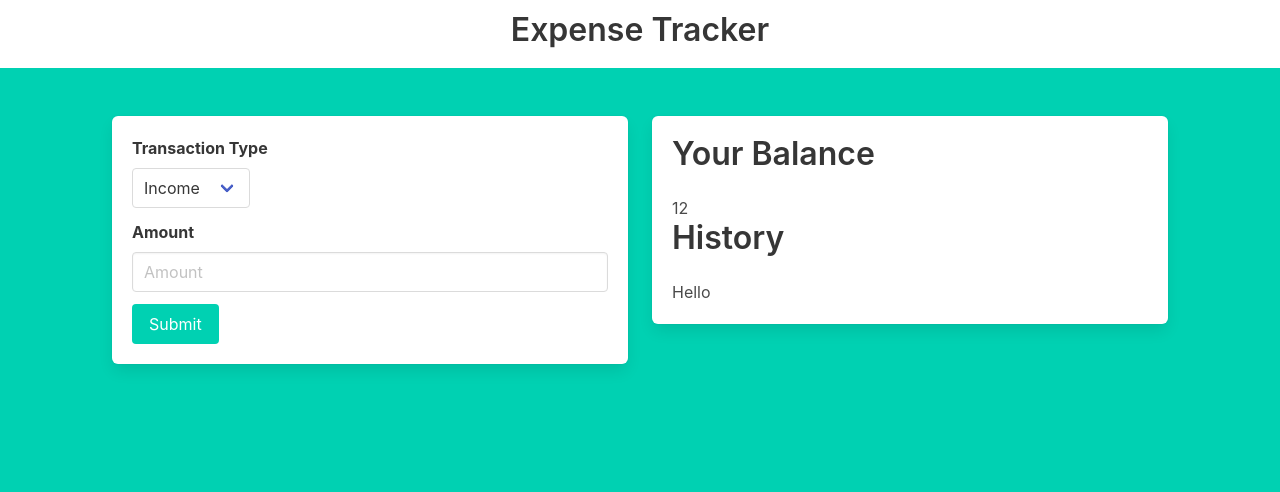
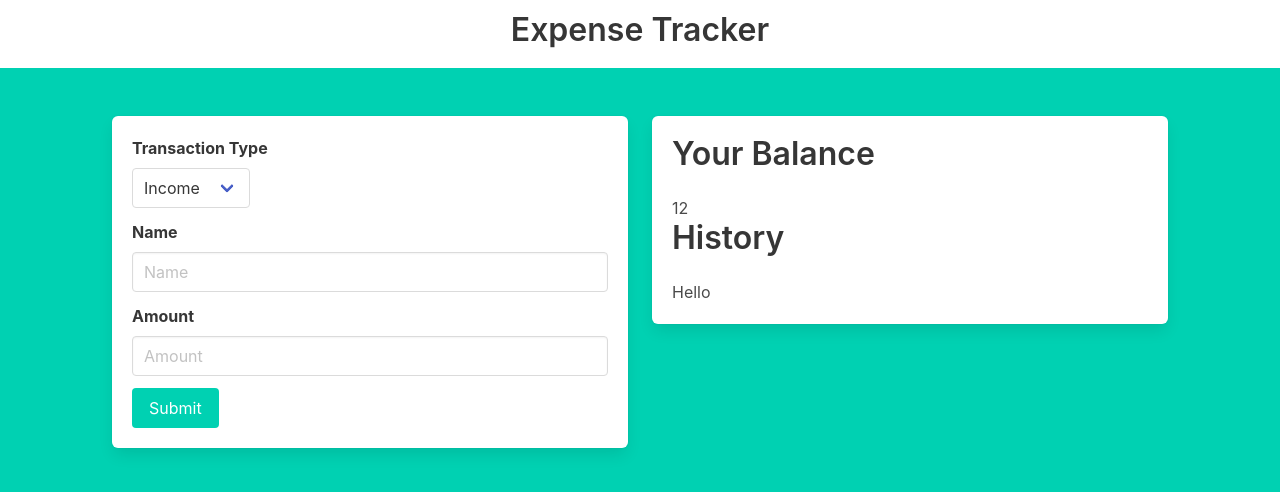
Before and after one commit to ejazahm3d/expense-tracker, a React (Create React App) app: page / in a window 1280 px wide. Shown: the top 492 px of the page. Built offline with nearby package versions, Linux system fonts and the light colour scheme.

Commit message:
Handled submission of form

```diff
--- a/src/components/ExpenseTracker.jsx
+++ b/src/components/ExpenseTracker.jsx
@@ -1,11 +1,17 @@
 import React, { useContext } from "react";
 import { AppCtx } from "../context/GlobalState";
 import { useForm } from "react-hook-form";
+import { v4 } from "uuid";
 
 const ExpenseTracker = (props) => {
   const { register, errors, handleSubmit, reset } = useForm();
-  const { addTransaction, deleteTransaction } = useContext(AppCtx);
-  const handleSubmitForm = (data) => console.log(data);
+  const { addTransaction } = useContext(AppCtx);
+  const handleSubmitForm = (data) => {
+    const amount = data.transactionType === "exp" ? -data.amount : +data.amount;
+    const transaction = { id: v4(), name: data.name, amount };
+    addTransaction(transaction);
+    reset();
+  };
 
   return (
     <div className="box">
@@ -20,6 +26,26 @@ const ExpenseTracker = (props) => {
               </select>
             </div>
           </div>
+        </div>
+        <div className="field">
+          <label className="label">Name</label>
+
+          <div className="control">
+            <input
+              className={`input ${errors.name ? "is-danger" : ""}`}
+              name="name"
+              placeholder="Name"
+              ref={register({ required: true })}
+              type="text"
+            />
+            <span className="icon is-small is-left">
+              <i className="fas fa-envelope"></i>
+            </span>
+            <span className="icon is-small is-right">
+              <i className="fas fa-exclamation-triangle"></i>
+            </span>
+          </div>
+          {errors.name && <p className="help is-danger">Name is required</p>}
         </div>
         <div className="field">
           <label className="label">Amount</label>
@@ -40,7 +66,9 @@ const ExpenseTracker = (props) => {
             </span>
           </div>
           {errors.amount && (
-            <p className="help is-danger">This amount is required </p>
+            <p className="help is-danger">
+              Amount is required and should be greater than 0
+            </p>
           )}
         </div>
         <input className="button is-primary" type="submit" />
```
